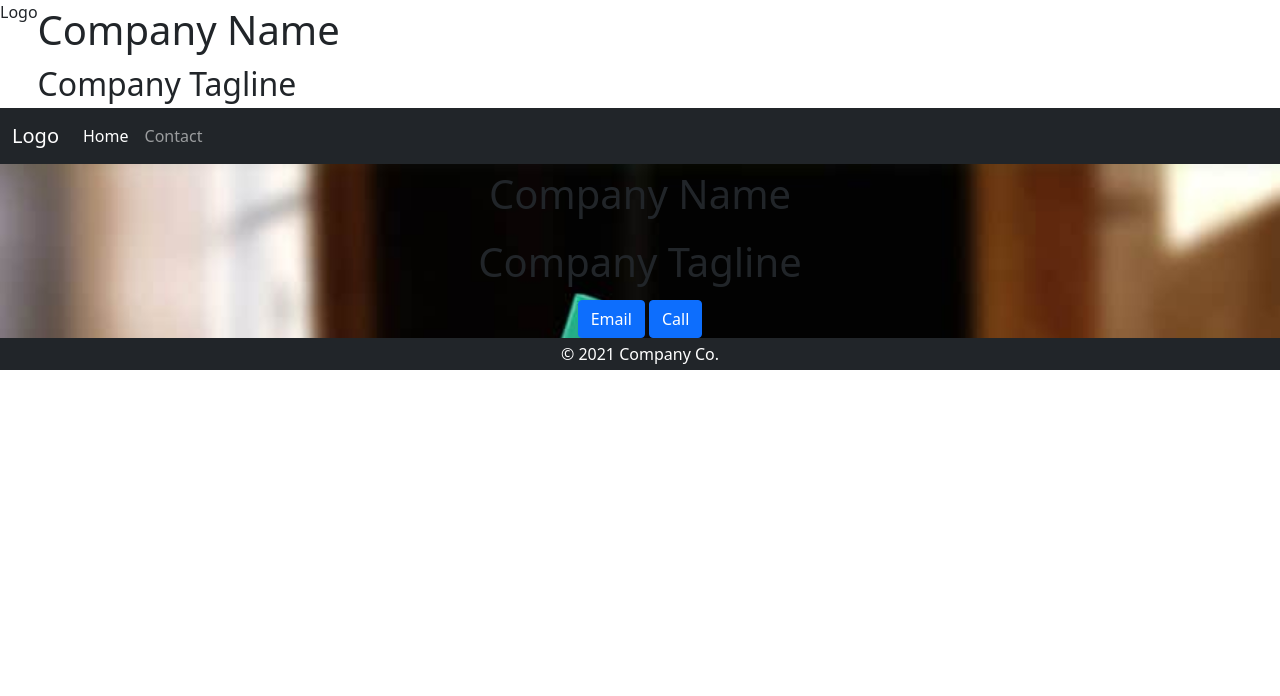
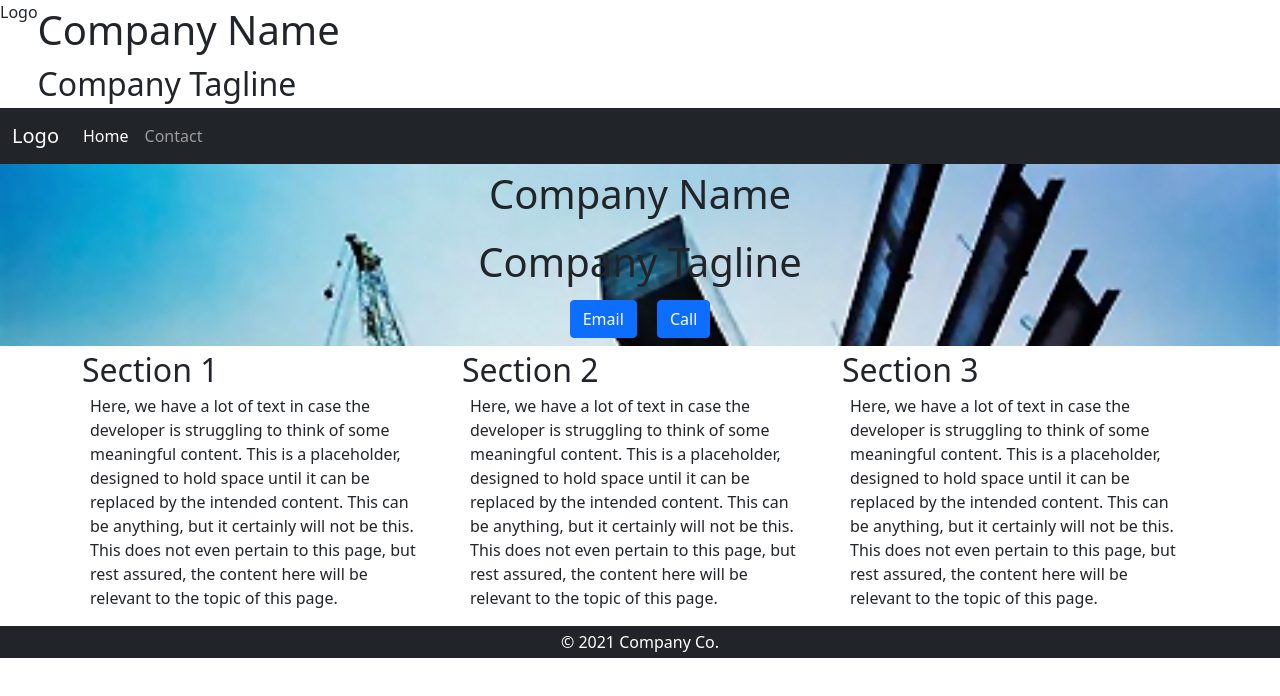
Before and after one commit to DonCarter1212/Construction, a website: page src/index.html in a window 1280 px wide. Drawn offline with nearby package versions, Linux system fonts and the light colour scheme.

Commit message:
ShapeFIguredOut

```diff
--- a/src/index.html
+++ b/src/index.html
@@ -5,8 +5,8 @@
     <meta http-equiv="X-UA-Compatible" content="IE=edge"/>
     <meta name="viewport" content="width=device-width, initial-scale=1.0"/>
     <link href="https://cdn.jsdelivr.net/npm/bootstrap@5.0.2/dist/css/bootstrap.min.css" rel="stylesheet" integrity="sha384-EVSTQN3/azprG1Anm3QDgpJLIm9Nao0Yz1ztcQTwFspd3yD65VohhpuuCOmLASjC" crossorigin="anonymous"/>
+    <script src="https://cdn.jsdelivr.net/npm/bootstrap@5.0.2/dist/js/bootstrap.bundle.min.js" integrity="sha384-MrcW6ZMFYlzcLA8Nl+NtUVF0sA7MsXsP1UyJoMp4YLEuNSfAP+JcXn/tWtIaxVXM" crossorigin="anonymous"></script>
     <link rel="stylesheet" href="main.css"/>
-    <script src="https://cdn.jsdelivr.net/npm/bootstrap@5.0.2/dist/js/bootstrap.bundle.min.js" integrity="sha384-MrcW6ZMFYlzcLA8Nl+NtUVF0sA7MsXsP1UyJoMp4YLEuNSfAP+JcXn/tWtIaxVXM" crossorigin="anonymous"></script>
     <title>CompanyTitle</title>
   </head>
   <body>
@@ -41,8 +41,39 @@
       <div class="jumbotron text-center">
         <div class="jumbotron-title fs-1 mb-2">Company Name</div>
         <div class="jumbotron-subtitle fs-1 mb-2">Company Tagline</div>
-        <button type="button" class="btn btn-primary" href="mailto:carterhandyman@gmail.com">Email</button>
-        <button type="button" class="btn btn-primary" href="tel:314-308-9960">Call</button>
+        <button type="button" class="btn btn-primary mb-2 mx-2" href="mailto:carterhandyman@gmail.com">Email</button>
+        <button type="button" class="btn btn-primary mb-2 mx-2" href="tel:314-308-9960">Call</button>
+      </div>
+      <div class="sections container">
+        <div class="row">
+          <div class="section col-4">
+            <div class="section-header fs-2">Section 1</div>
+            <p class="mx-2">
+              Here, we have a lot of text in case the developer is struggling to think of some meaningful content. This
+              is a placeholder, designed to hold space until it can be replaced by the intended content. This can be
+              anything, but it certainly will not be this. This does not even pertain to this page, but rest assured,
+              the content here will be relevant to the topic of this page.
+            </p>
+          </div>
+          <div class="section col-4">
+            <div class="section-header fs-2">Section 2</div>
+            <p class="mx-2">
+              Here, we have a lot of text in case the developer is struggling to think of some meaningful content. This
+              is a placeholder, designed to hold space until it can be replaced by the intended content. This can be
+              anything, but it certainly will not be this. This does not even pertain to this page, but rest assured,
+              the content here will be relevant to the topic of this page.
+            </p>
+          </div>
+          <div class="section col-4">
+            <div class="section-header fs-2">Section 3</div>
+            <p class="mx-2">
+              Here, we have a lot of text in case the developer is struggling to think of some meaningful content. This
+              is a placeholder, designed to hold space until it can be replaced by the intended content. This can be
+              anything, but it certainly will not be this. This does not even pertain to this page, but rest assured,
+              the content here will be relevant to the topic of this page.
+            </p>
+          </div>
+        </div>
       </div>
     </main>
     <footer class="bg-dark text-white text-center text-italic p-1">&copy; 2021 Company Co.</footer>
--- a/src/main.css
+++ b/src/main.css
@@ -1,5 +1,5 @@
 .jumbotron {
-  background-image: url("frappuccino.jpg");
+  background-image: url("img/constructionBuilding.jpg");
   background-repeat: no-repeat;
   background-size: cover;
 }
```
